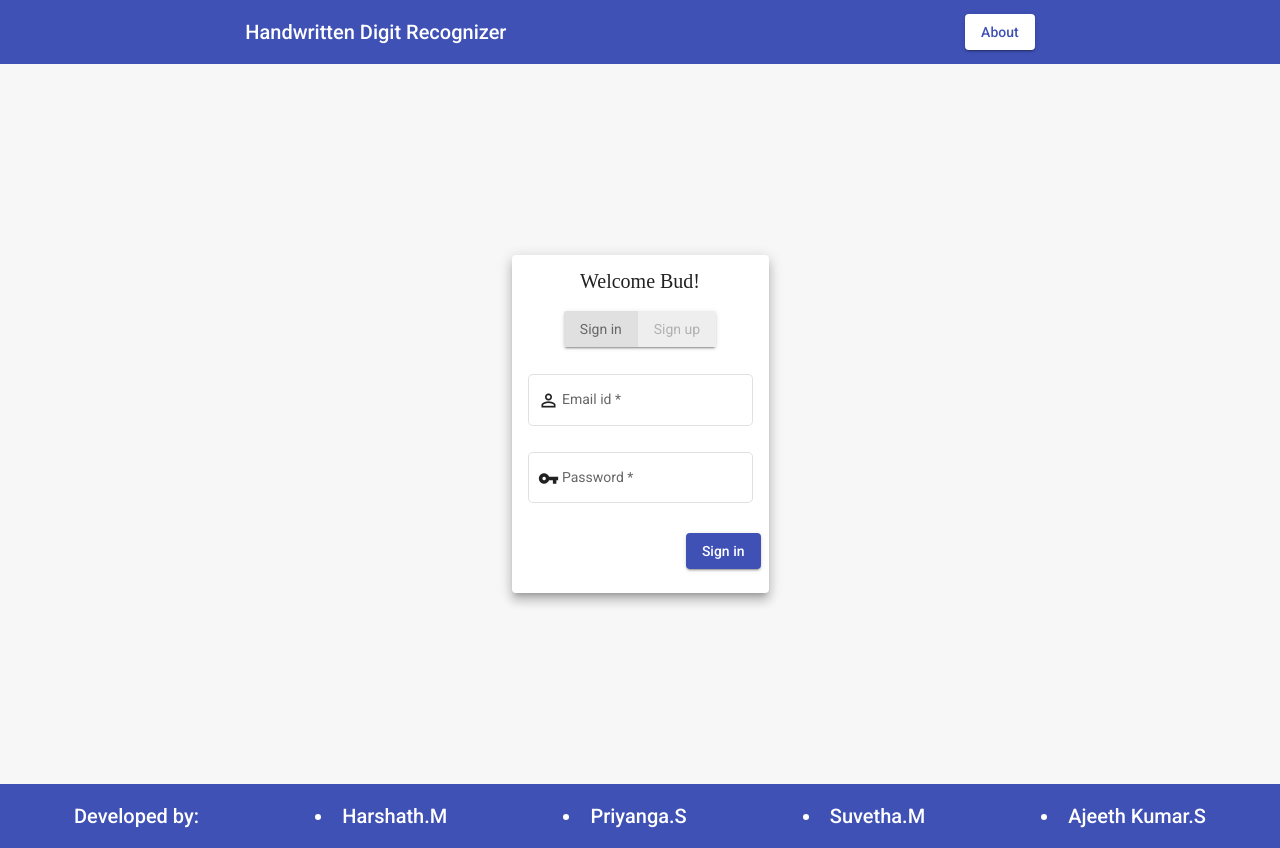
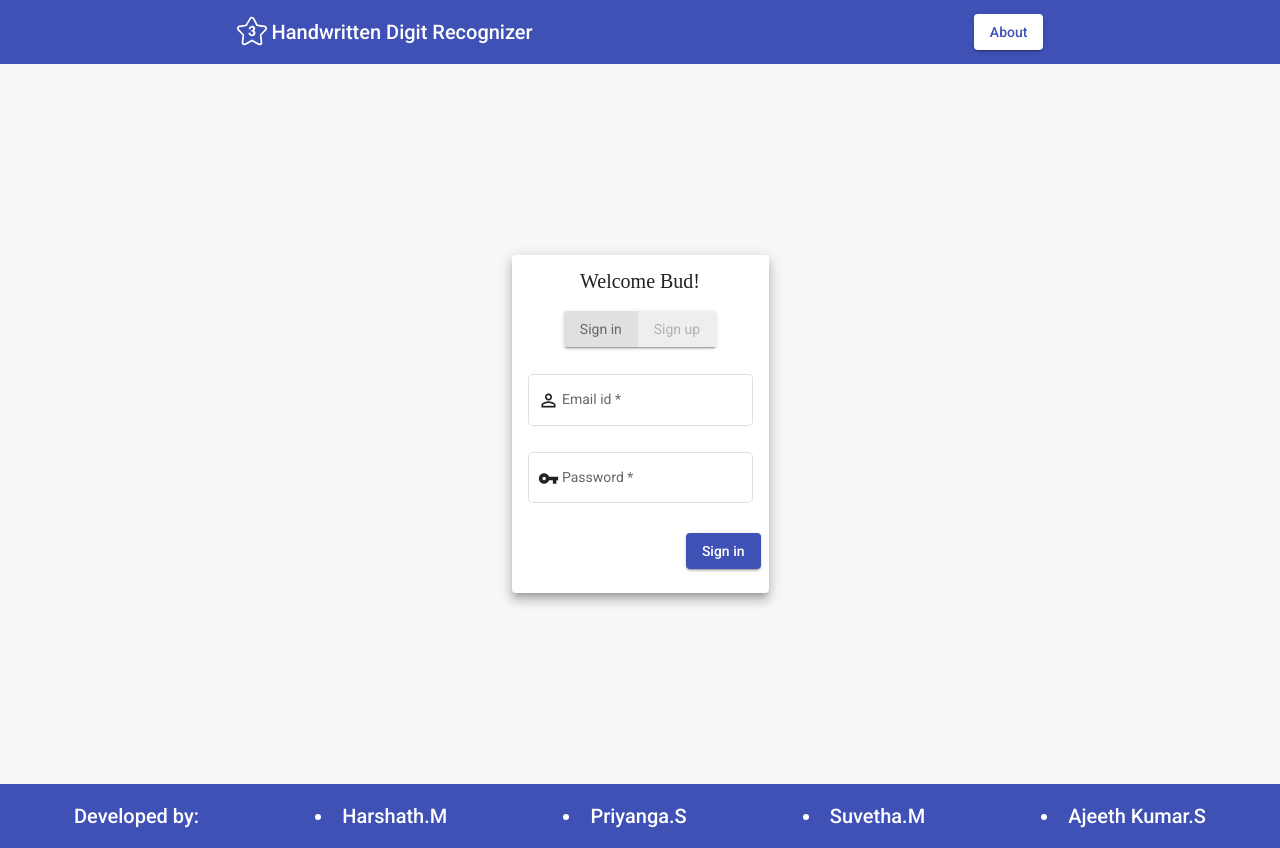
Before and after one commit to HarshathM/Digit_Recognizer, an Angular app: page /login in a window 1280 px wide. Built offline with nearby package versions, Linux system fonts and the light colour scheme.

Commit message:
logo edit

```diff
--- a/src/app/app.component.css
+++ b/src/app/app.component.css
@@ -10,3 +10,6 @@
   display: flex;
   justify-content: space-around;
 }
+.toolbar span{
+  display: flex;
+}
--- a/src/app/app.component.html
+++ b/src/app/app.component.html
@@ -1,5 +1,8 @@
 <mat-toolbar color="primary" class="toolbar">
-    <span>Handwritten Digit Recognizer</span>
+    <span>
+      <img src="assets\white icon.svg" alt="" height="30px">
+      &nbsp;Handwritten Digit Recognizer
+    </span>
     <button mat-raised-button (click)="openDialog()" class="abt-btn">About</button>
 </mat-toolbar>
 <router-outlet></router-outlet>
--- a/src/app/login/login.component.html
+++ b/src/app/login/login.component.html
@@ -34,7 +34,6 @@
             <mat-card-actions align="end">
                 <button mat-raised-button color="primary" (click)="val_credentials(email.value,password.value)">Sign in</button>
             </mat-card-actions>
-            <mat-error *ngIf="!invalid">Invalid Email / Password</mat-error>
         </mat-card-content>
     </mat-card>
 </div>
```
Also changed, not shown: src/app/login/login.component.ts (+1 -10 lines), src/assets/white icon.svg (added).
